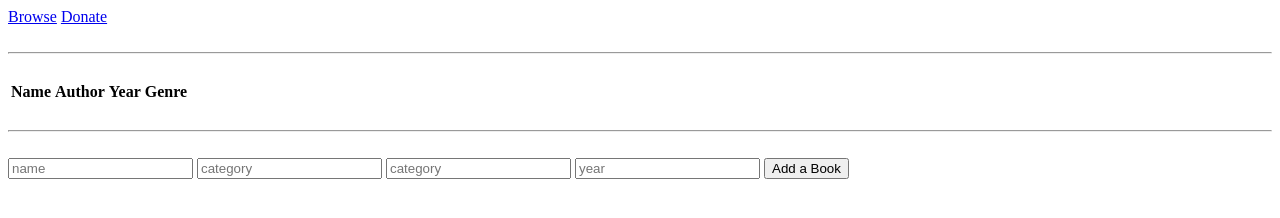
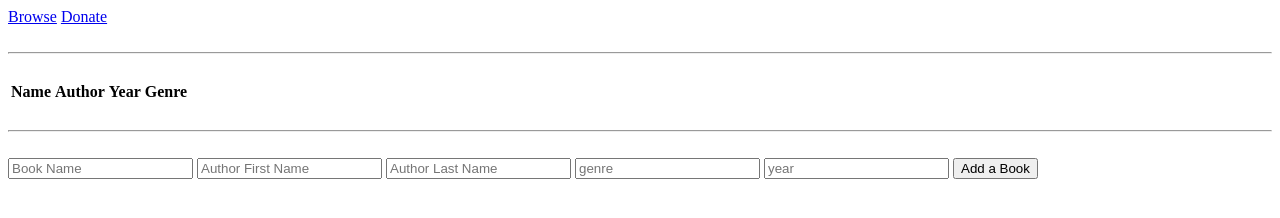
Before and after one commit to facn6/6-sam-ameer-books, a website: page public/index.html in a window 1280 px wide. Drawn offline with Linux system fonts and the light colour scheme; no server answers.

Commit message:
files missing from last commit :( relates #6

```diff
--- a/public/app.js
+++ b/public/app.js
@@ -27,6 +27,7 @@ const updateBookList = () => {
     });
 };
 
+
 const createItem = (data) => {
     var item = document.createElement('td');
     item.innerHTML = data;
--- a/public/index.html
+++ b/public/index.html
@@ -35,10 +35,11 @@
     <hr/>
     <br/>
 
-    <form class="form" action="/create-book" method="post">
-        <input type="text" name="name" value="" placeholder="name">
-        <input type="text" name="category" value="" placeholder="category">
-        <input type="text" name="category" value="" placeholder="category" list="categories">
+   <form class="form" action="/create-book" method="post">
+        <input type="text" name="name" value="" placeholder="Book Name">
+        <input type="text" name="first_name" value="" placeholder="Author First Name">
+        <input type="text" name="last_name" value="" placeholder="Author Last Name">
+        <input type="text" name="genre" value="" placeholder="genre" list="categories">
         <datalist id="categories">
             <option value="child-fiction">Child Fiction</option>
             <option value="fantasy">Fantasy</option>
```
Also changed, not shown: tests/tests.js (+14 -0 lines).
